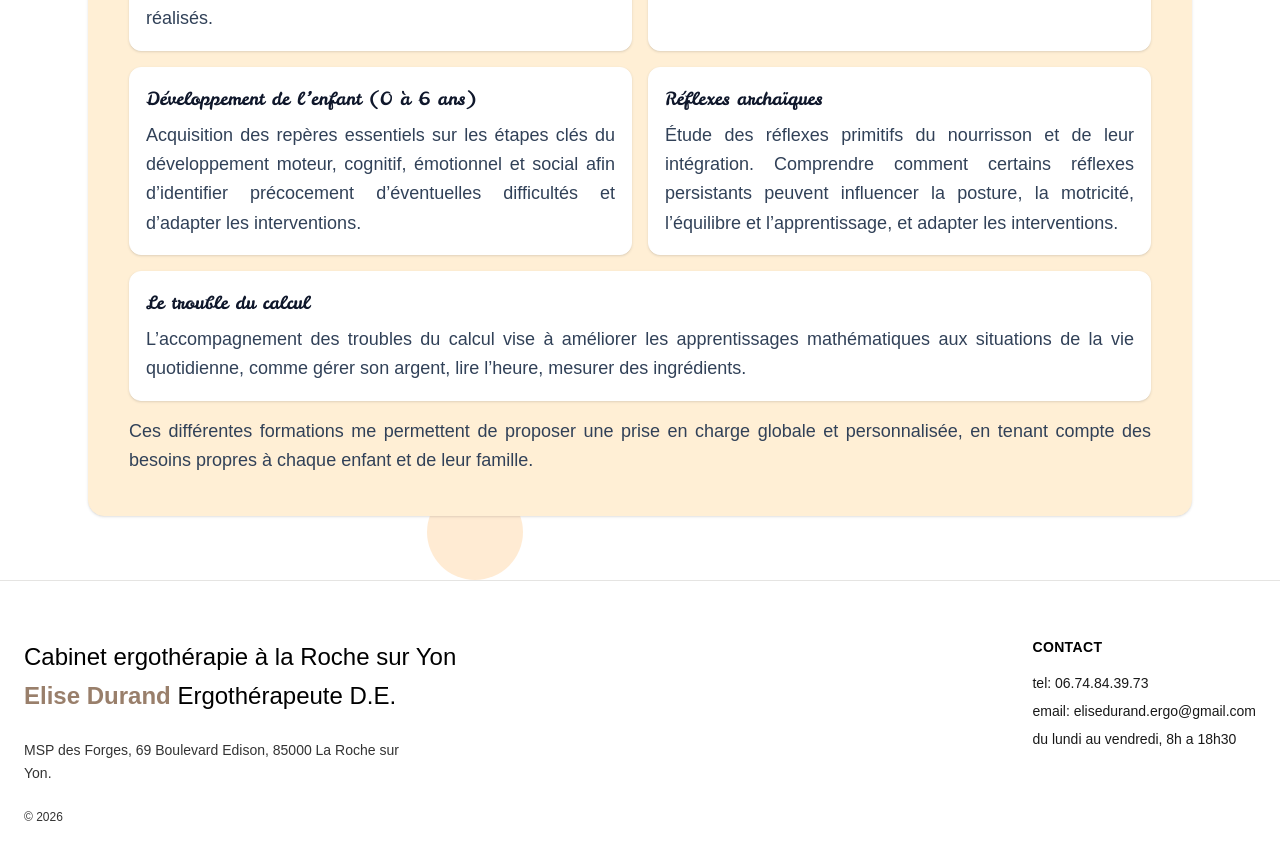
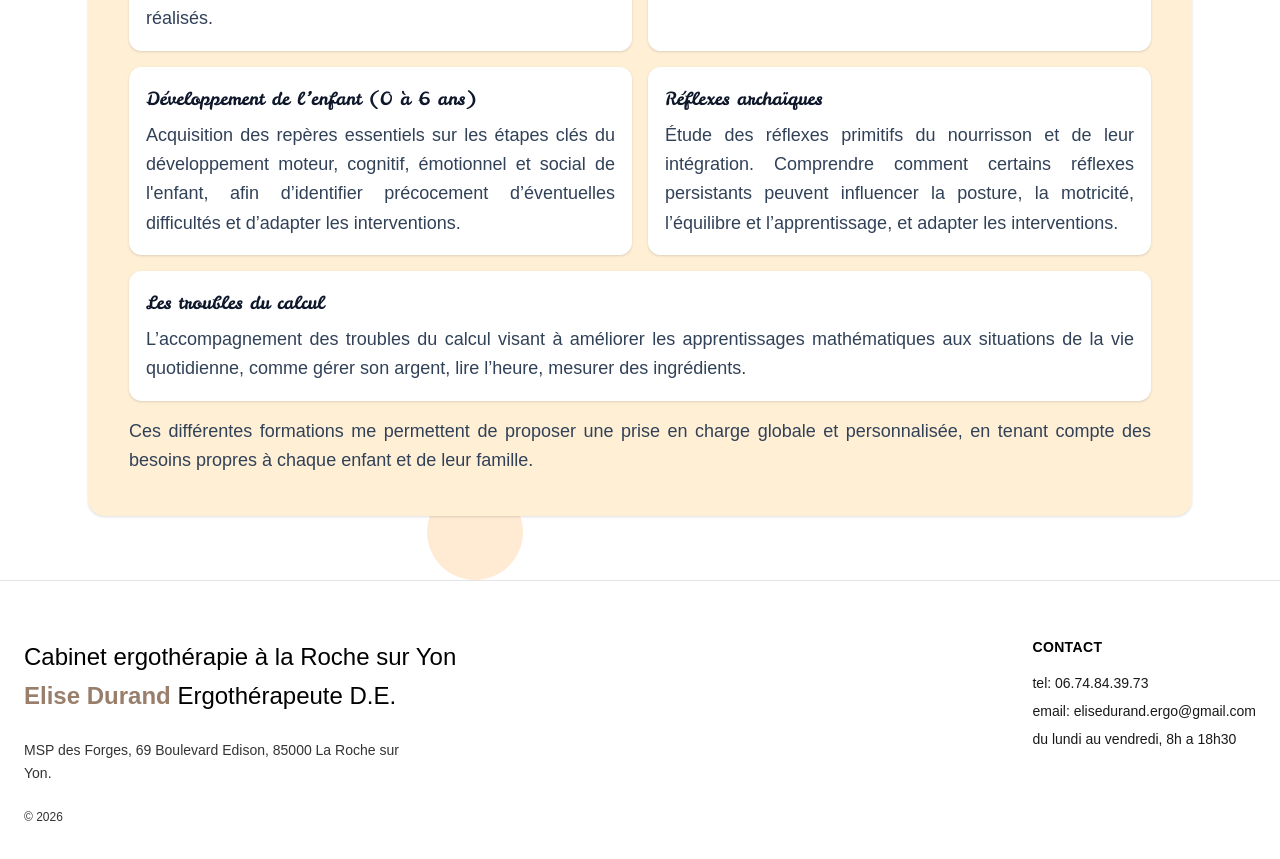
Before and after one commit to PoloLoveTaco/Site-Elise, a React (Vite) app: page /apropos in a window 1280 px wide. Shown: the part 1380-2239 px from the top of the page. Built offline with nearby package versions, Linux system fonts and the light colour scheme.

Commit message:
[FIX] fautes d'orthographes

```diff
--- a/src/pages/aPropos/index.tsx
+++ b/src/pages/aPropos/index.tsx
@@ -109,7 +109,7 @@ function APropos() {
                                     </h3>
                                     <p className="mt-2 text-slate-700 text-justify">
                                         Acquisition des repères essentiels sur les étapes clés du développement moteur,
-                                        cognitif, émotionnel et social afin d’identifier précocement d’éventuelles
+                                        cognitif, émotionnel et social de l'enfant, afin d’identifier précocement d’éventuelles
                                         difficultés et d’adapter les interventions.
                                     </p>
                                 </div>
@@ -125,10 +125,10 @@ function APropos() {
                                 </div>
                                 <div style={{ backgroundColor: color.primary1, borderColor: color.primary1 }} className="rounded-xl border p-4 shadow-sm md:col-span-2">
                                     <h3 className="font-oswald-bold text-slate-900 font-leckerli">
-                                        Le trouble du calcul
+                                        Les troubles du calcul
                                     </h3>
                                     <p className="mt-2 text-slate-700 text-justify">
-                                        L’accompagnement des troubles du calcul vise à améliorer les apprentissages
+                                        L’accompagnement des troubles du calcul visant à améliorer les apprentissages
                                         mathématiques aux situations de la vie quotidienne, comme gérer son argent, lire
                                         l’heure, mesurer des ingrédients.
                                     </p>
```
